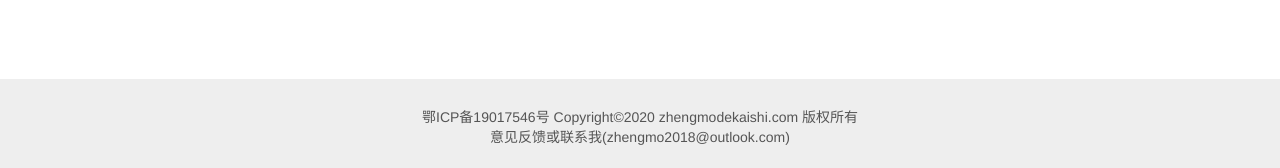
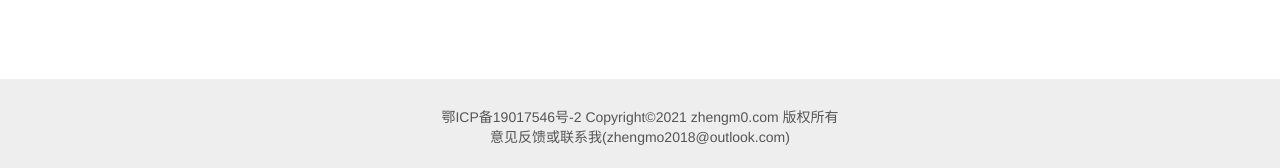
Before and after one commit to izhengimoi/mysite, a Django app: template templates/home.html in a window 1280 px wide. Shown: the part 632-800 px from the top of the page. Run offline with Django 3.2, Linux system fonts and the light colour scheme; the template is opened without the code that fills it, so the values that code supplies are empty; some libraries are stand-ins or nearby versions.

Commit message:
home change

```diff
--- a/templates/home.html
+++ b/templates/home.html
@@ -57,7 +57,7 @@
     <div style="margin-top:3em; background-color:#eee; color:#555;position: fixed; bottom: 0;width: 100%;">
 
         <p style="text-align:center; padding-top:2em; padding-bottom: 1.5em;margin-bottom: 0;">
-            鄂ICP备19017546号 Copyright©2020 zhengmodekaishi.com 版权所有<br>
+            <a href="https://beian.miit.gov.cn" style="color:#555555;">鄂ICP备19017546号-2</a> Copyright©2021 zhengm0.com 版权所有<br>
             意见反馈或联系我(zhengmo2018@outlook.com)
         </p>
     </div>
```
